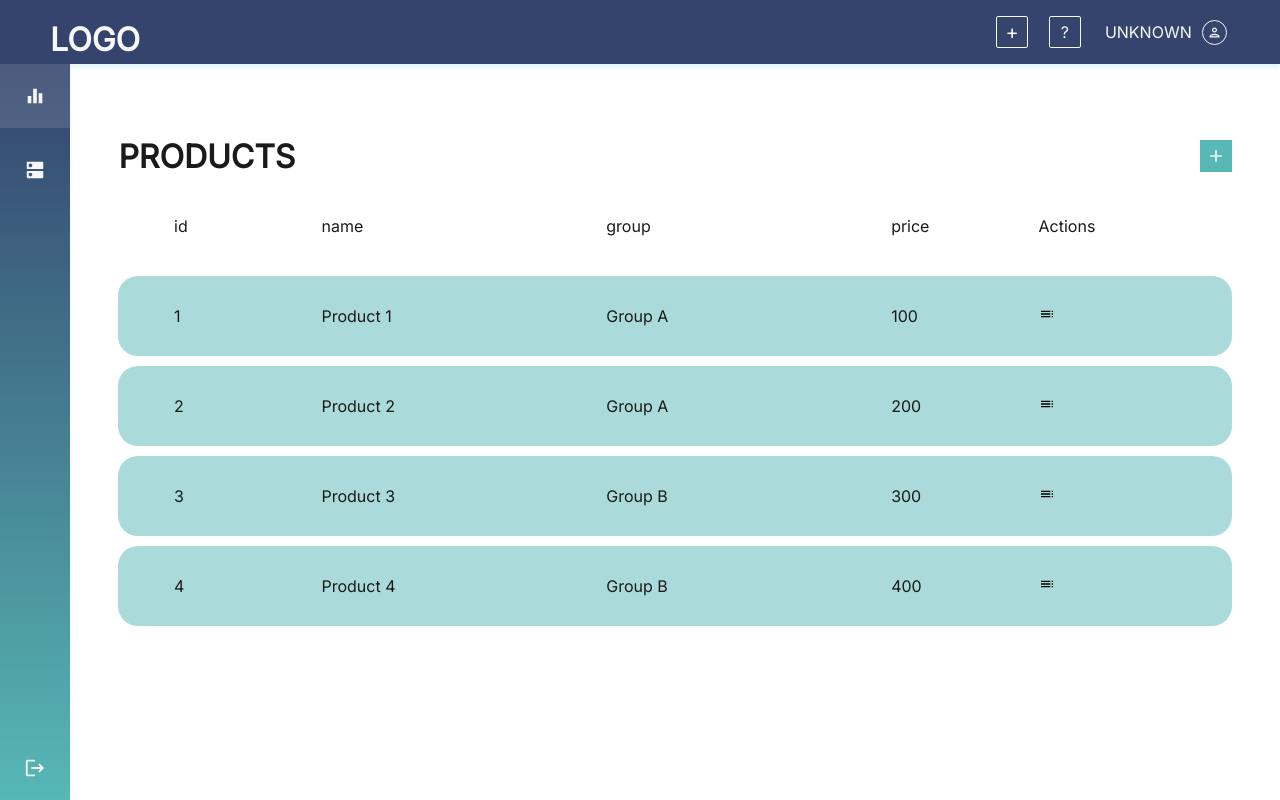
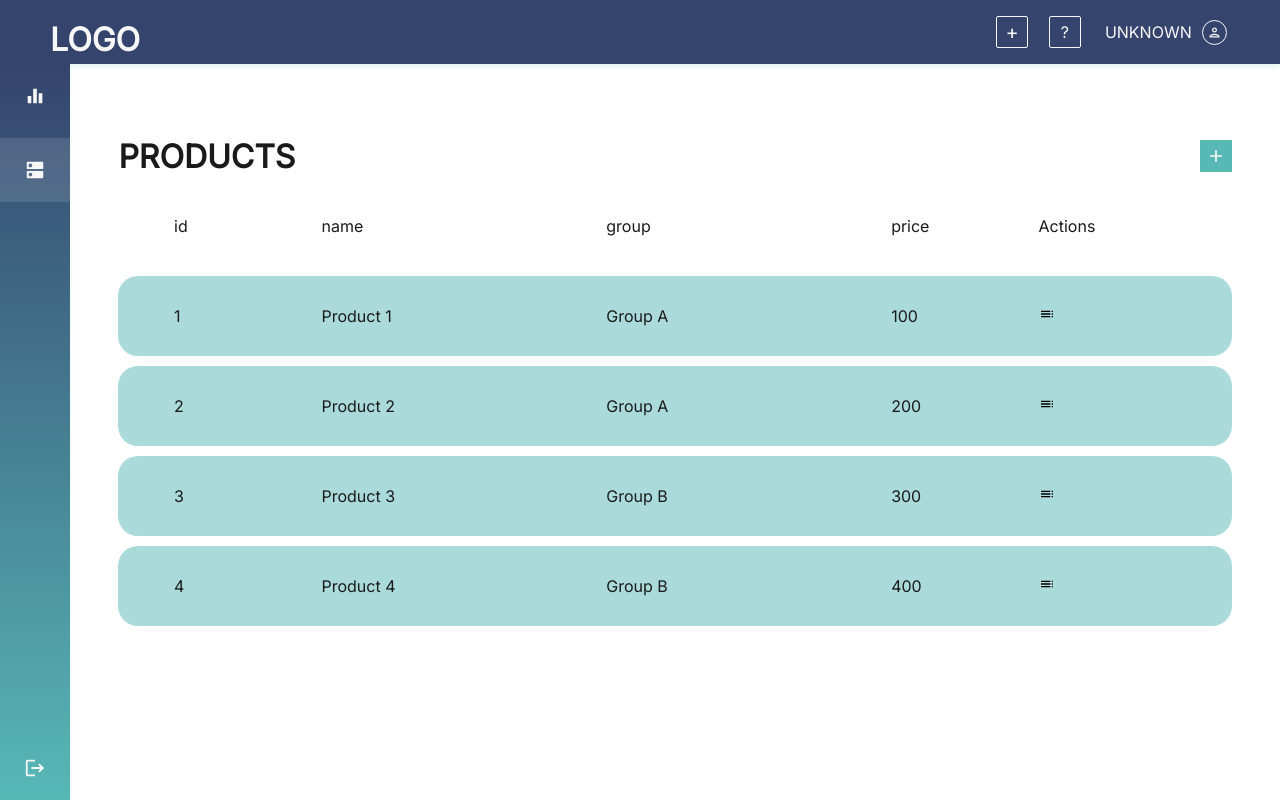
Before and after one commit to DenisFTJunior/product-list, a React (Vite) app: page /products in a window 1280 px wide. Built offline with nearby package versions, Linux system fonts and the light colour scheme.

Commit message:
fix: when reload the page the select link is wrong

```diff
--- a/src/components/business/menu/nav/NavMenu.tsx
+++ b/src/components/business/menu/nav/NavMenu.tsx
@@ -1,5 +1,6 @@
-import { useState } from "react";
+import { useState, useEffect } from "react";
 import { MdDns, MdEqualizer } from "react-icons/md";
+import { useLocation } from "react-router-dom";
 import { BLUE_GREEN } from "../../../../toolbox/constants/colors";
 import { PAGES } from "../../../../toolbox/constants/pages";
 import { Flex, FlexItem } from "../../../plastic/layout/Flex";
@@ -9,7 +10,13 @@ import { NavLink } from "./NavLink";
 
 //useQuery params to get selected page
 export const NavMenu = () => {
-  const [selected, setSelected] = useState(PAGES.DASHBOARD);
+  const location = useLocation();
+  const getInitialLocation = () => {
+    const path = location.pathname;
+    if (path === "/products") return PAGES.PRODUCTS;
+    return PAGES.DASHBOARD;
+  };
+  const [selected, setSelected] = useState(getInitialLocation());
 
   return (
     <Card
```
